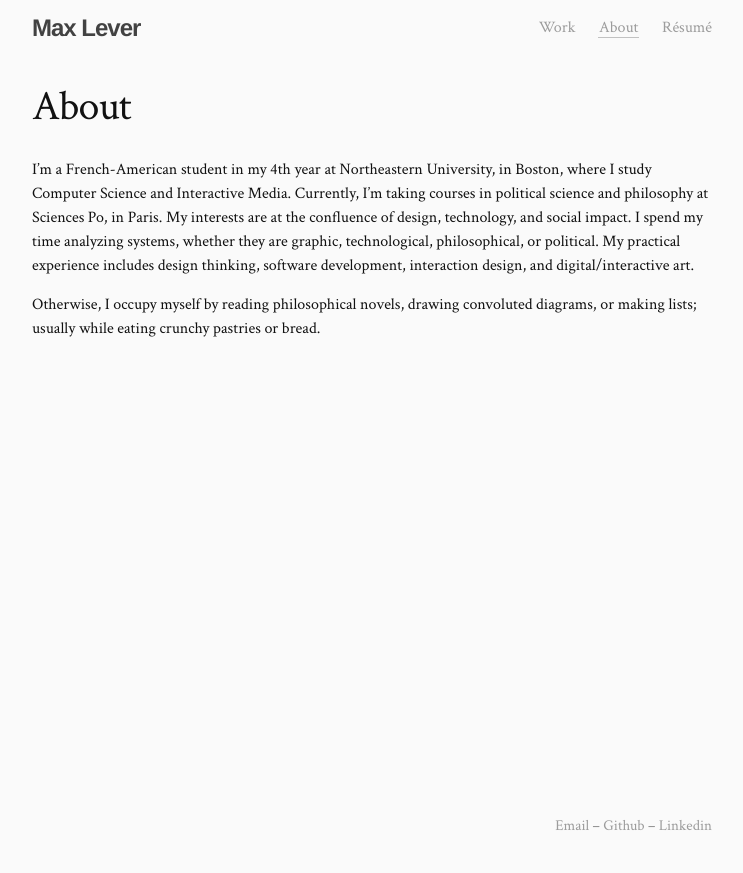
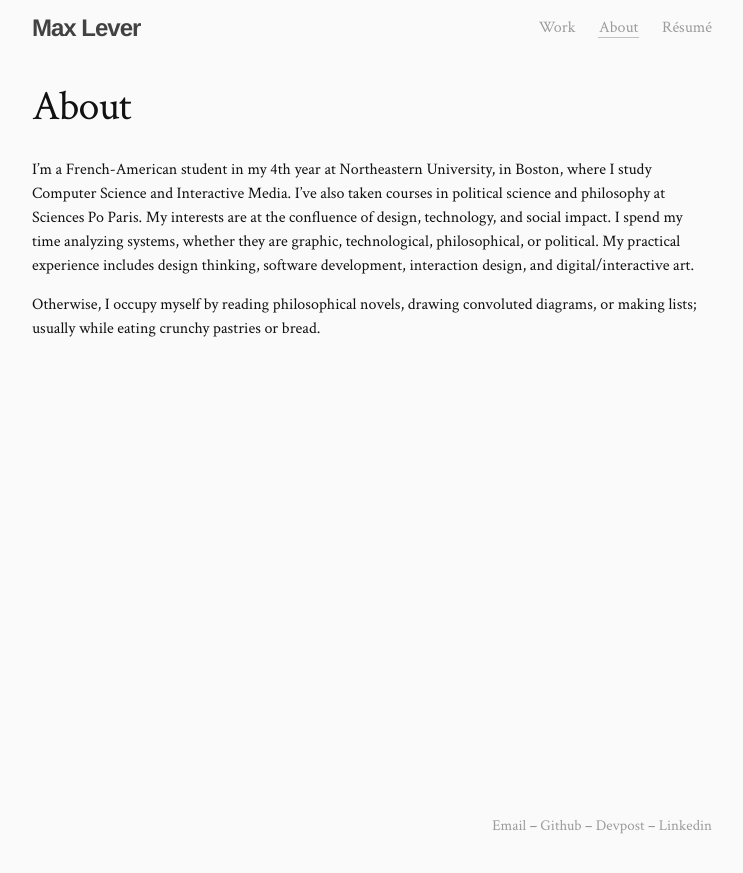
Before and after one commit to maxlever/maxlever.me, a Jekyll site: the page built from about.md, in a window 1280 px wide. Shown: the top 873 px of the page, without its empty margins (268-1011 px from the left). Built offline with Jekyll 4.4.1, drawn with Linux system fonts in a browser that asks for light colours; some web fonts are replaced.

Commit message:
add devpost

```diff
--- a/_config.yml
+++ b/_config.yml
@@ -2,13 +2,14 @@
 title: Max Lever
 email: maxlever@ccs.neu.edu
 description: |
-  I'm a French-American student in my 4th year at Northeastern University, in Boston, where I study Computer Science and Interactive Media. Currently, I'm taking courses in political science and philosophy at Sciences Po, in Paris. My interests are at the confluence of design, technology, and social impact. I spend my time analyzing systems, whether they are graphic, technological, philosophical, or political. My practical experience includes design thinking, software development, interaction design, and digital/interactive art.
+  I'm a French-American student in my 4th year at Northeastern University, in Boston, where I study Computer Science and Interactive Media. I've also taken courses in political science and philosophy at Sciences Po Paris. My interests are at the confluence of design, technology, and social impact. I spend my time analyzing systems, whether they are graphic, technological, philosophical, or political. My practical experience includes design thinking, software development, interaction design, and digital/interactive art.
 
   Otherwise, I occupy myself by reading philosophical novels, drawing convoluted diagrams, or making lists; usually while eating crunchy pastries or bread.
 baseurl: "" # the subpath of your site, e.g. /blog/
 url: "http://maxlever.me" # the base hostname & protocol for your site
 linkedin_username: maxlever
 github_username:  maxlever
+devpost_username: maxlever
 
 # Build settings
 markdown: kramdown
--- a/_includes/footer.html
+++ b/_includes/footer.html
@@ -9,6 +9,9 @@
             {% endif %}
             {% if site.github_username %}
             <a href="https://github.com/{{ site.github_username }}">github</a> –
+            {% endif %}
+            {% if site.devpost_username %}
+            <a href="https://devpost.com/{{ site.devpost_username }}">devpost</a> –
             {% endif %}
             {% if site.linkedin_username %}
             <a href="https://linkedin.com/in/{{ site.linkedin_username }}">
```
